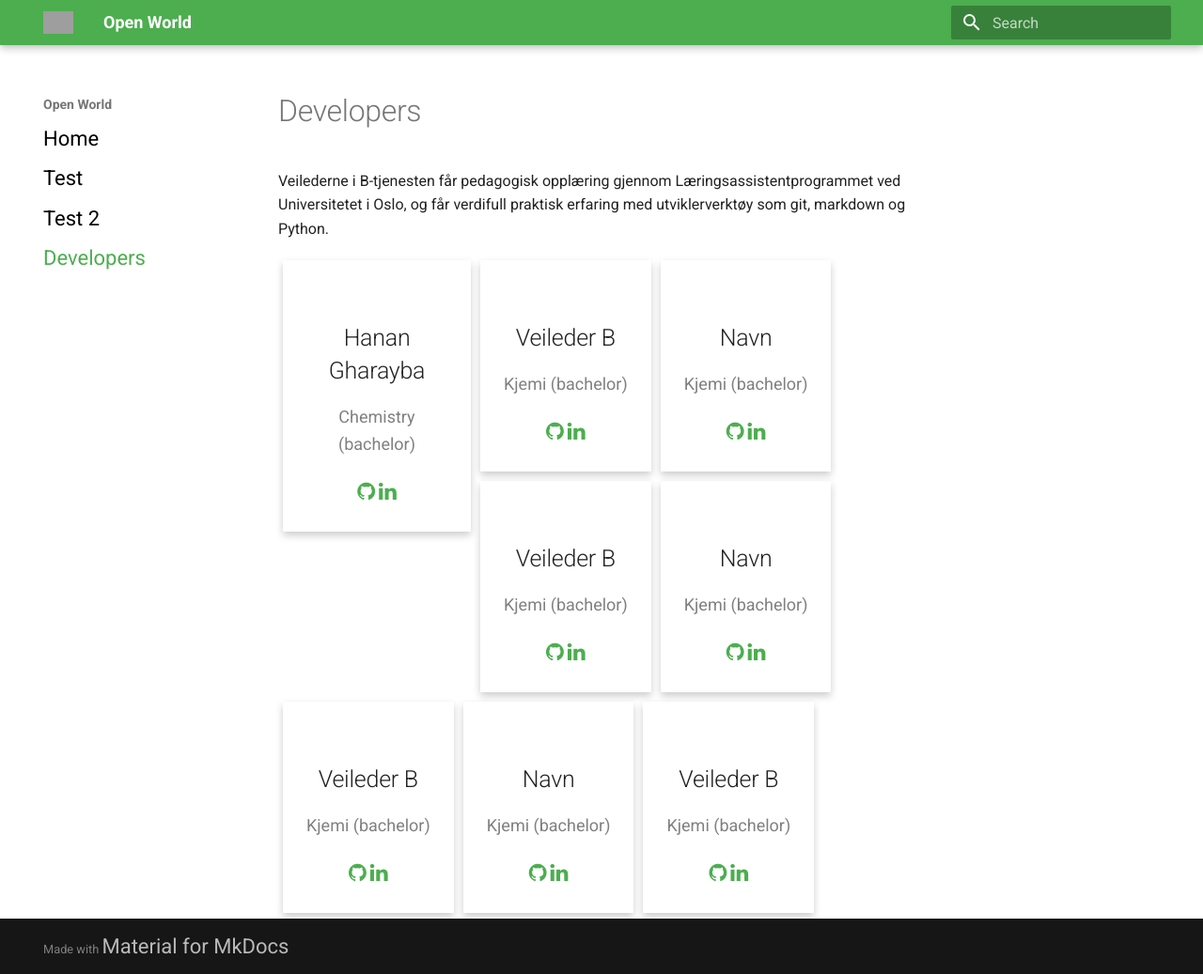
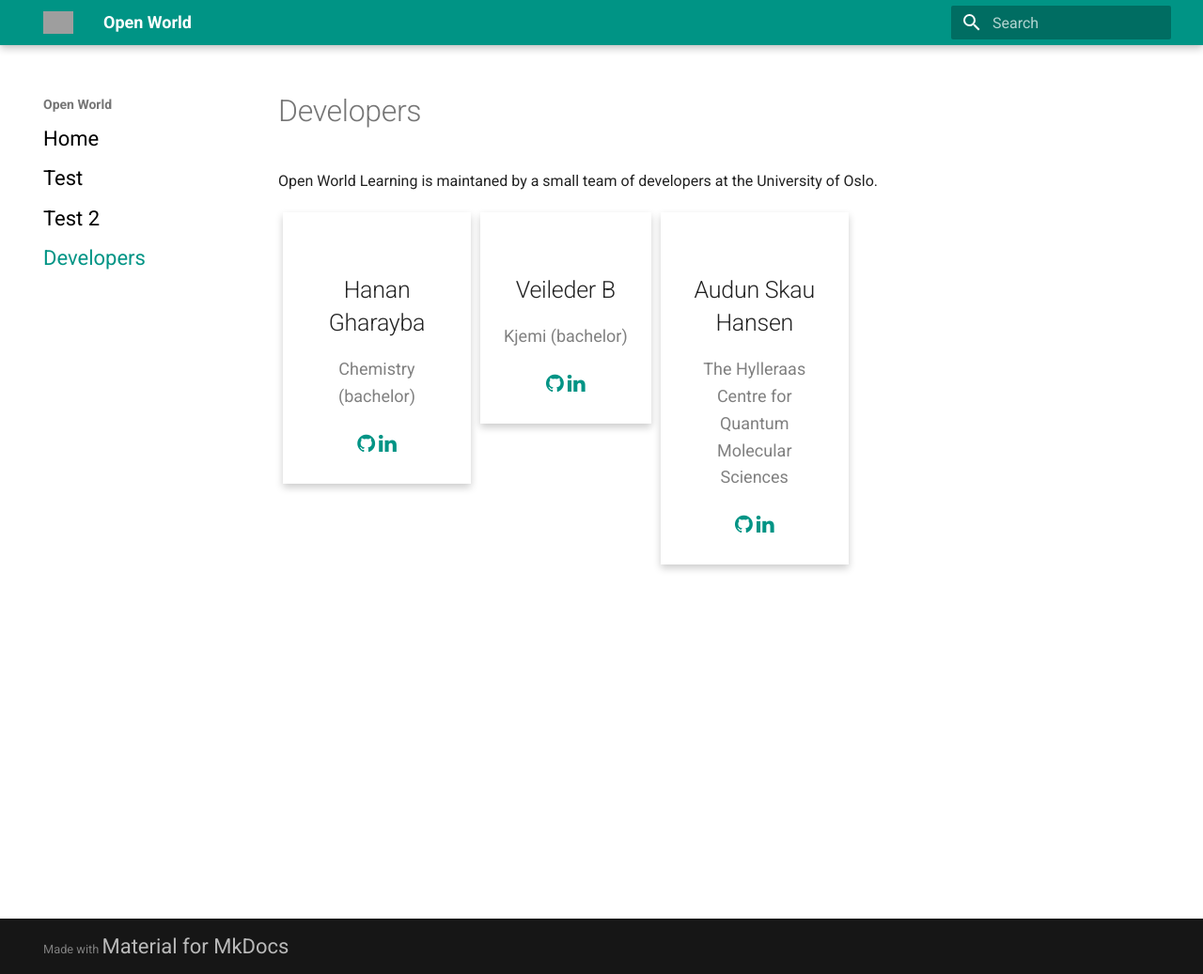
Before and after one commit to audunsh/openworld, an MkDocs documentation site: the page built from docs/developers.md, in a window 1280 px wide and 1037 px high. Shown: the whole window at 94% size. Built offline with MkDocs 1.6.1 and Material for MkDocs 9.7.7, drawn with Linux system fonts in a browser that asks for light colours; grey boxes are pictures that could not be loaded.

Commit message:
minor edits

```diff
--- a/docs/developers.md
+++ b/docs/developers.md
@@ -1,5 +1,4 @@
-Veilederne i B-tjenesten får pedagogisk opplæring gjennom Læringsassistentprogrammet ved Universitetet i Oslo, og får verdifull praktisk erfaring med utviklerverktøy som git, markdown og Python.
-
+Open World Learning is maintaned by a small team of developers at the University of Oslo.
 
 <html>
 <head>
@@ -71,45 +70,10 @@ button:hover, a:hover {
   </div>
 
   <div class="card">
-    <h2>Navn</h2>
-    <p class="title">Kjemi (bachelor)</p>
-    <a href="#"><i class="fa fa-github"></i></a>
-    <a href="#"><i class="fa fa-linkedin"></i></a>
-  </div>
-
-  <div class="card">
-    <h2>Veileder B</h2>
-    <p class="title">Kjemi (bachelor)</p>
-    <a href="#"><i class="fa fa-github"></i></a>
-    <a href="#"><i class="fa fa-linkedin"></i></a>
-  </div>
-
-  <div class="card">
-    <h2>Navn</h2>
-    <p class="title">Kjemi (bachelor)</p>
-    <a href="#"><i class="fa fa-github"></i></a>
-    <a href="#"><i class="fa fa-linkedin"></i></a>
-  </div>
-
-  <div class="card">
-    <h2>Veileder B</h2>
-    <p class="title">Kjemi (bachelor)</p>
-    <a href="#"><i class="fa fa-github"></i></a>
-    <a href="#"><i class="fa fa-linkedin"></i></a>
-  </div>
-
-  <div class="card">
-    <h2>Navn</h2>
-    <p class="title">Kjemi (bachelor)</p>
-    <a href="#"><i class="fa fa-github"></i></a>
-    <a href="#"><i class="fa fa-linkedin"></i></a>
-  </div>
-
-  <div class="card">
-    <h2>Veileder B</h2>
-    <p class="title">Kjemi (bachelor)</p>
-    <a href="#"><i class="fa fa-github"></i></a>
-    <a href="#"><i class="fa fa-linkedin"></i></a>
+    <h2>Audun Skau Hansen</h2>
+    <p class="title">The Hylleraas Centre for Quantum Molecular Sciences</p>
+    <a href="https://github.com/audunsh"><i class="fa fa-github"></i></a>
+    <a href="https://www.linkedin.com/in/audun-skau-hansen-141072b3/"><i class="fa fa-linkedin"></i></a>
   </div>
 
 
--- a/mkdocs.yml
+++ b/mkdocs.yml
@@ -4,7 +4,7 @@ theme:
   name: "material"
   favicon: https://raw.githubusercontent.com/audunsh/btjenesten/master/graphics/favicon.png
   palette:
-    primary: green
+    primary: teal
 
 site_name : Open World
 
```
Also changed, not shown: docs/index.md (+1 -1 lines).
